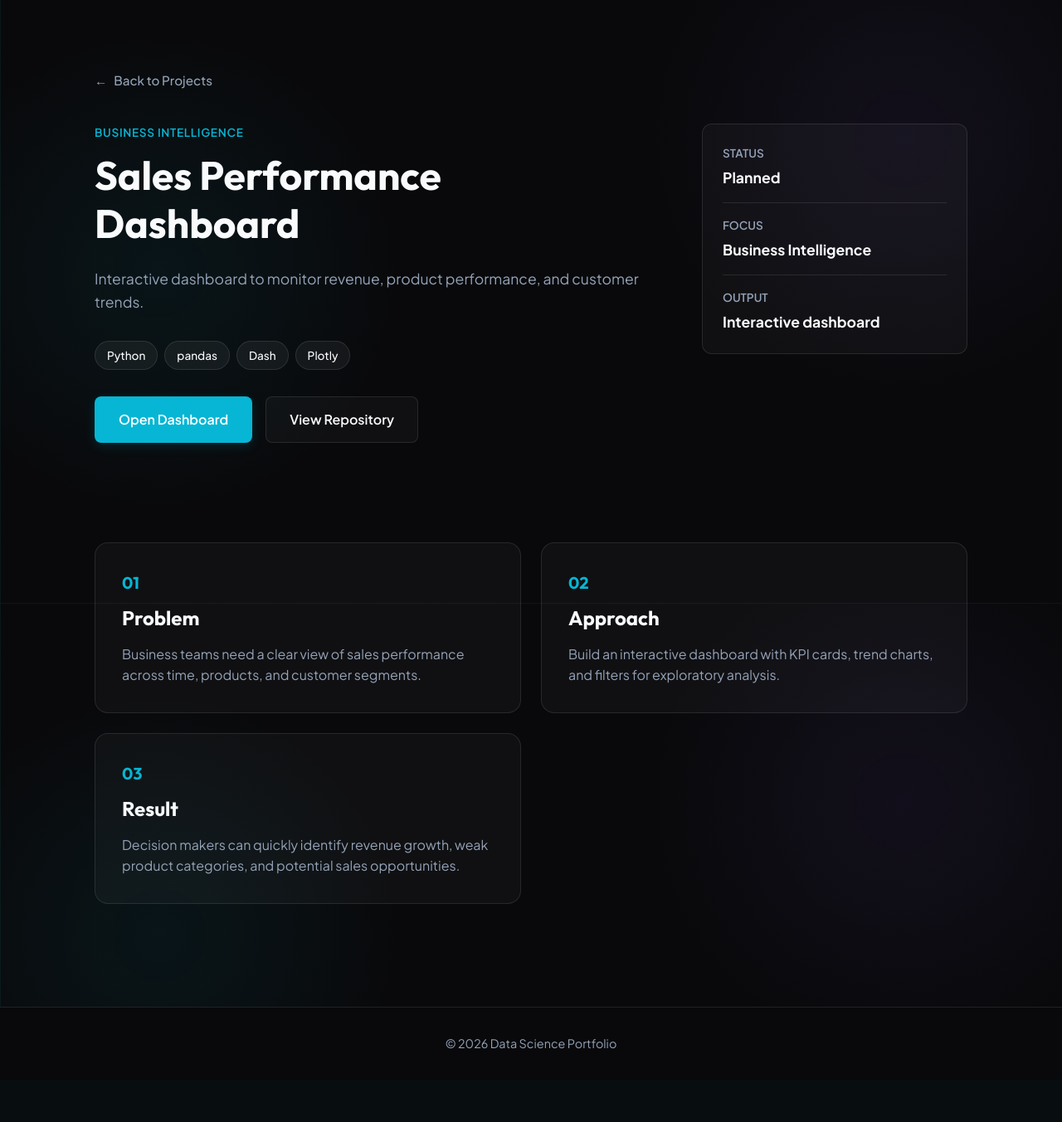
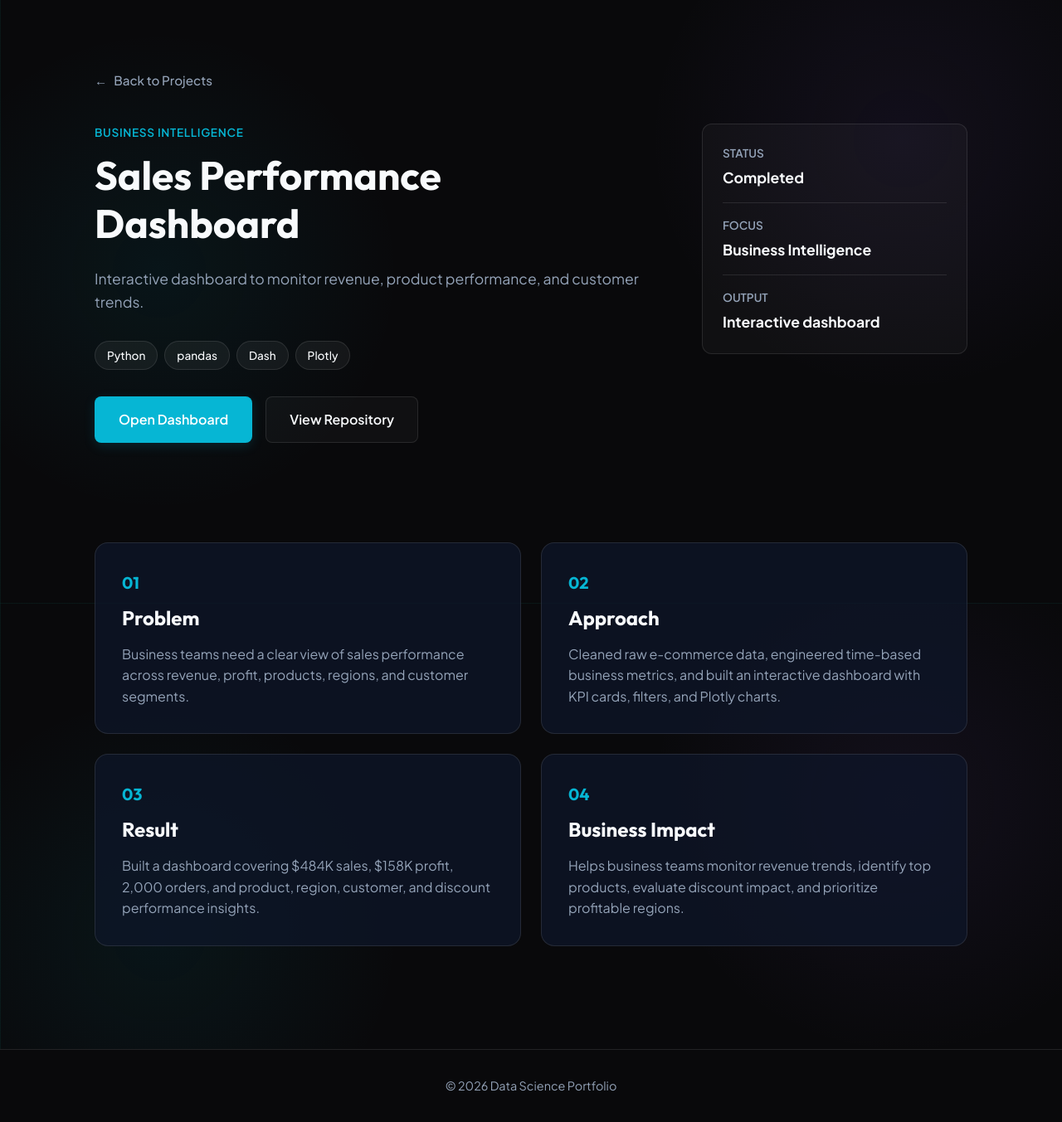
Before and after one commit to mtijan/data-science-portfolio, a Django app: page /projects/sales-dashboard/ in a window 1280 px wide. Shown: the part 73-1426 px from the top of the page at 83% size. Before the commit the page ends 1338 px from the top, so only its background shows below. Run offline with Django 5.2, Linux system fonts and the light colour scheme.

Commit message:
Improve sales dashboard case study UI

```diff
--- a/portfolio/views.py
+++ b/portfolio/views.py
@@ -9,10 +9,11 @@ PROJECTS = [
         "category": "Business Intelligence",
         "summary": "Interactive dashboard to monitor revenue, product performance, and customer trends.",
         "tools": ["Python", "pandas", "Dash", "Plotly"],
-        "problem": "Business teams need a clear view of sales performance across time, products, and customer segments.",
-        "approach": "Build an interactive dashboard with KPI cards, trend charts, and filters for exploratory analysis.",
-        "result": "Decision makers can quickly identify revenue growth, weak product categories, and potential sales opportunities.",
-        "status": "Planned",
+        "problem": "Business teams need a clear view of sales performance across revenue, profit, products, regions, and customer segments.",
+        "approach": "Cleaned raw e-commerce data, engineered time-based business metrics, and built an interactive dashboard with KPI cards, filters, and Plotly charts.",
+        "result": "Built a dashboard covering $484K sales, $158K profit, 2,000 orders, and product, region, customer, and discount performance insights.",
+        "business_impact": "Helps business teams monitor revenue trends, identify top products, evaluate discount impact, and prioritize profitable regions.",
+        "status": "Completed",
         "demo_url": "http://127.0.0.1:8050/",
         "repo_url": "https://github.com/mtijan/data-science-portfolio",
     },
--- a/static/css/style.css
+++ b/static/css/style.css
@@ -22,6 +22,9 @@
     --glow-purple: rgba(139, 92, 246, 0.07);
 
     --header-bg: rgba(9, 9, 11, 0.7);
+    --case-card-bg: rgba(15, 23, 42, 0.72);
+    --case-card-hover-bg: linear-gradient(145deg, rgba(6, 182, 212, 0.14) 0%, rgba(15, 23, 42, 0.88) 100%);
+    --case-card-hover-shadow: 0 12px 28px rgba(0, 0, 0, 0.24);
 
     /* Typography */
     --font-body: 'Plus Jakarta Sans', sans-serif;
@@ -55,6 +58,9 @@
     --glow-purple: rgba(139, 92, 246, 0.03);
 
     --header-bg: rgba(255, 255, 255, 0.85);
+    --case-card-bg: #ffffff;
+    --case-card-hover-bg: linear-gradient(145deg, rgba(11, 114, 133, 0.08) 0%, #ffffff 100%);
+    --case-card-hover-shadow: 0 12px 28px rgba(15, 23, 42, 0.12);
 }
 
 * {
@@ -492,11 +498,21 @@ h1, h2, h3, h4, h5, h6 {
     gap: 24px;
 }
 
-.case-card {
-    background: var(--bg-surface);
+.case-card,
+.case-card.impact-card {
+    background: var(--case-card-bg, var(--bg-surface));
     border: 1px solid var(--border-color);
     border-radius: 16px;
     padding: 32px;
+    transition: background var(--transition-smooth), border-color var(--transition-smooth), transform var(--transition-smooth), box-shadow var(--transition-smooth);
+}
+
+.case-card:hover,
+.case-card.impact-card:hover {
+    background: var(--case-card-hover-bg, var(--bg-surface-hover));
+    border-color: var(--border-hover);
+    box-shadow: var(--case-card-hover-shadow, 0 12px 28px rgba(0, 0, 0, 0.24));
+    transform: translateY(-2px);
 }
 
 .case-card span {
@@ -517,10 +533,6 @@ h1, h2, h3, h4, h5, h6 {
     color: var(--text-muted);
 }
 
-.impact-card {
-    background: linear-gradient(145deg, rgba(6, 182, 212, 0.1) 0%, var(--bg-surface) 100%);
-    border-color: rgba(6, 182, 212, 0.3);
-}
 
 /* Features Grid */
 .feature-section {
```
